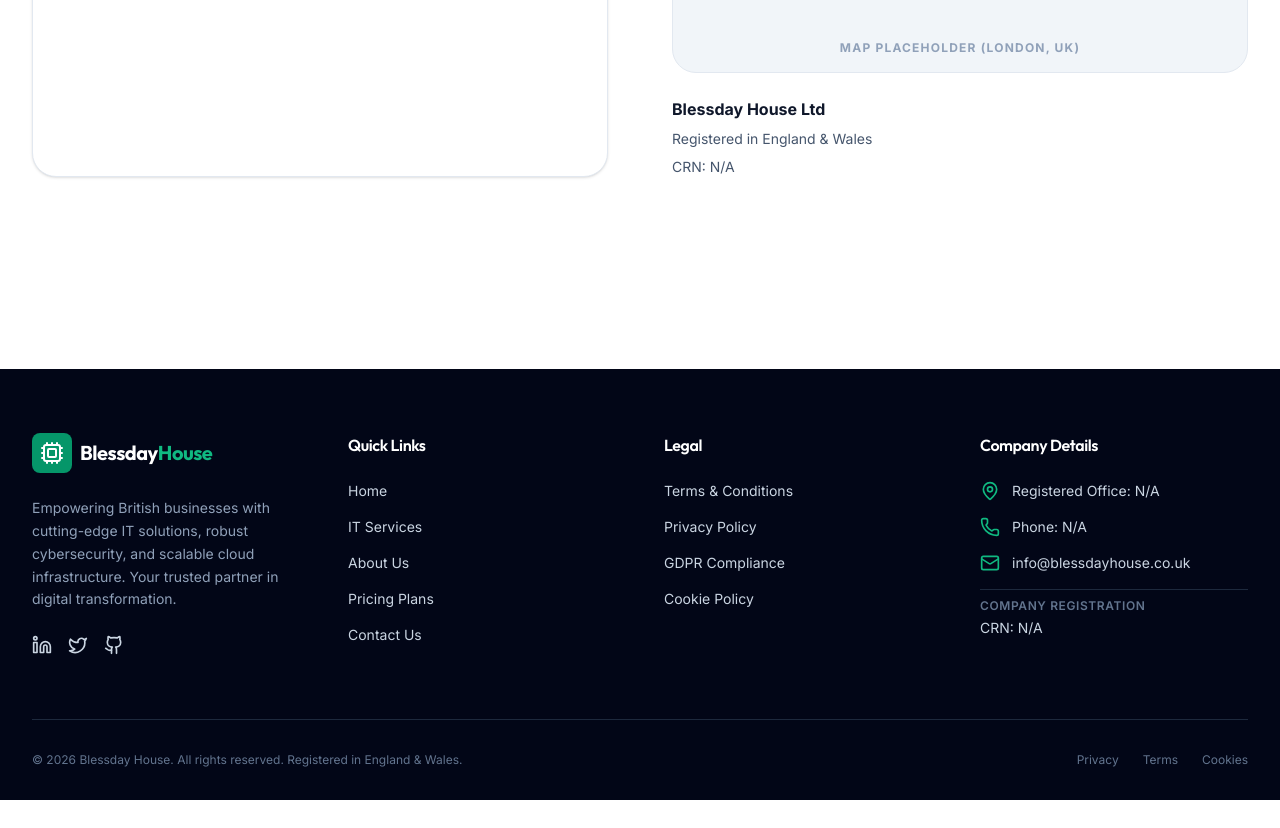
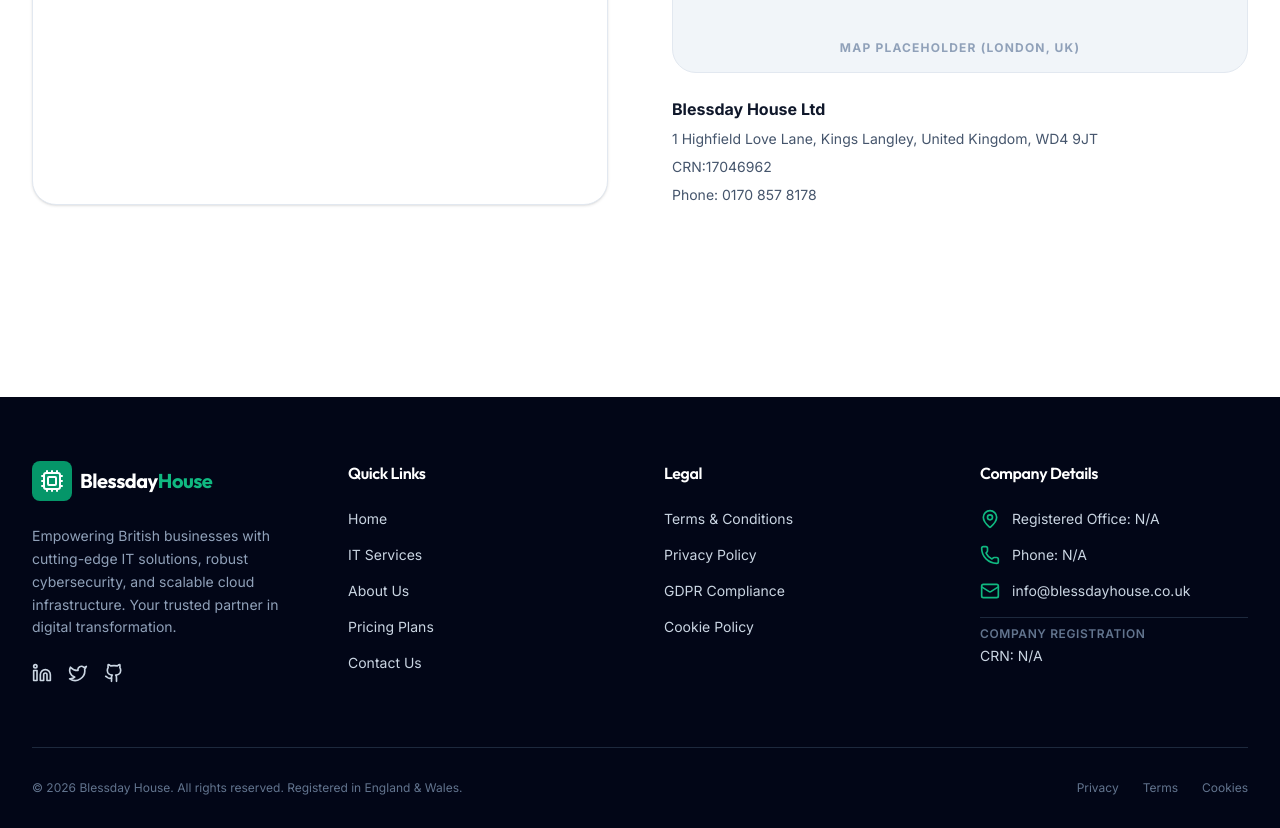
Before and after one commit to consultancy-outfit/100IT-SALESITES-001, a React (Vite) app: page /contact in a window 1280 px wide. Shown: the part 1400-2228 px from the top of the page. Before the commit the page ends 2200 px from the top, so only its background shows below. Built offline with nearby package versions, Linux system fonts and the light colour scheme.

Commit message:
Update contact information for Blessday House Ltd

```diff
--- a/src/pages/Contact.tsx
+++ b/src/pages/Contact.tsx
@@ -172,8 +172,9 @@
               </div>
               <div className="space-y-2">
                 <p className="font-bold text-navy-900">Blessday House Ltd</p>
-                <p className="text-slate-600 text-sm">Registered in England & Wales</p>
-                <p className="text-slate-600 text-sm">CRN: N/A</p>
+                <p className="text-slate-600 text-sm">1 Highfield Love Lane, Kings Langley, United Kingdom, WD4 9JT</p>
+                <p className="text-slate-600 text-sm">CRN:17046962</p>
+                 <p className="text-slate-600 text-sm">Phone: 0170 857 8178</p>
               </div>
             </div>
           </div>
```
